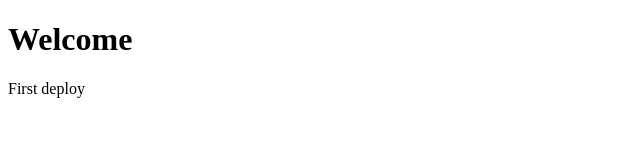
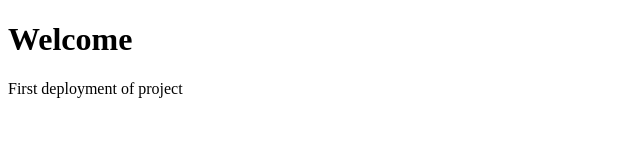
Before and after one commit to ABDULREHMAN-CH/ICT-FIRST-PROJECT, a plain HTML site: page index.html in a window 1280 px wide. Shown: the whole page, without its empty margins (0-640 px from the left). Drawn offline with Linux system fonts and the light colour scheme.

Commit message:
Update index.html

```diff
--- a/index.html
+++ b/index.html
@@ -8,6 +8,6 @@
 </head>
 <body>
     <h1>Welcome</h1>
-    <p>First deploy</p>
+    <p>First deployment of project</p>
 </body>
 </html>
```
